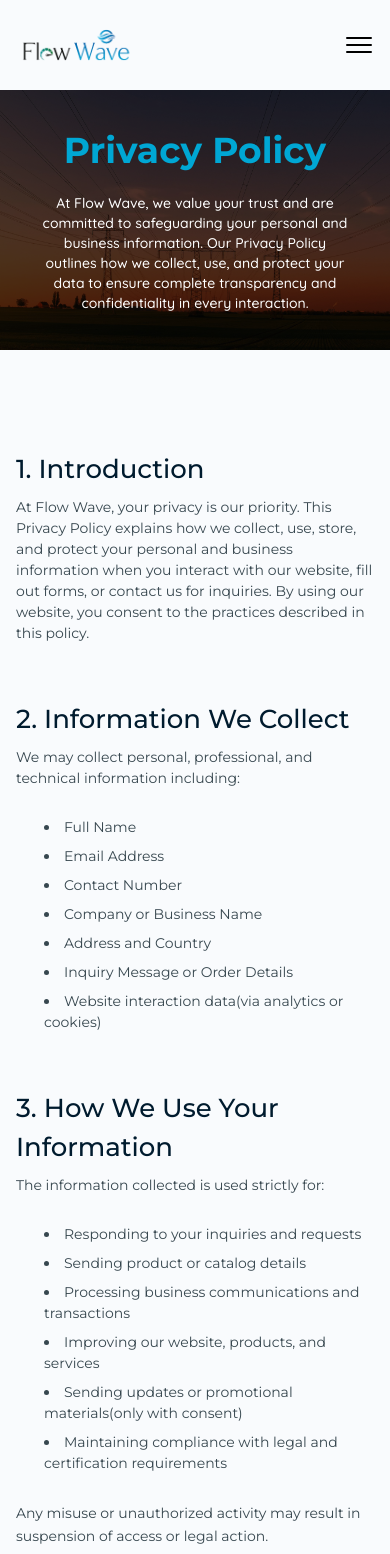
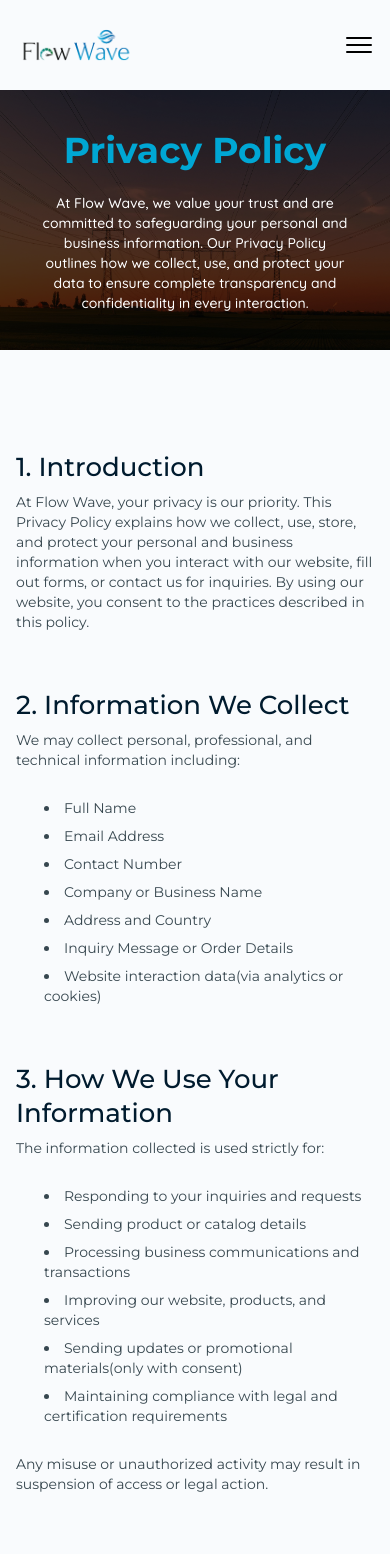
Before and after one commit to vayusprint/Flow_Wave, a React (Vite) app: page /privacy-policy in a window 390 px wide. Shown: the top 1554 px of the page. Built offline with nearby package versions, Linux system fonts and the light colour scheme.

Commit message:
T&C responsive fix

```diff
--- a/src/components/SectionBlock.jsx
+++ b/src/components/SectionBlock.jsx
@@ -4,17 +4,17 @@
     return (
         <div className="flex flex-col gap-8">
 
-            <h2 className="font-medium font-montserrat text-40 text-primaryHeading">{title}</h2>
+            <h2 className="font-medium font-montserrat text-40 leading-40 text-primaryHeading">{title}</h2>
 
 
             <div className="flex flex-col gap-28">
                 {description && (
-                    <p className="font-montserrat font-normal text-20 text-bodytext">{description}</p>
+                    <p className="font-montserrat font-normal text-20 leading-20 text-bodytext">{description}</p>
                 )}
 
 
                 {list && list.length > 0 && (
-                    <ul className="list-disc list-inside space-y-8 font-montserrat font-normal text-20 text-bodytext pl-28">
+                    <ul className="list-disc list-inside space-y-8 font-montserrat font-normal text-20 leading-20 text-bodytext pl-28">
                         {list.map((item, index) => (
                             <li key={index}>{item}</li>
                         ))}
@@ -23,7 +23,7 @@
 
 
                 {extraText && (
-                    <p className="font-montserrat font-normal text-20 text-bodytext leading-relaxed">{extraText}</p>
+                    <p className="font-montserrat font-normal text-20 leading-20 text-bodytext">{extraText}</p>
                 )}
             </div>
         </div>
--- a/src/pages/Terms&Condition.jsx
+++ b/src/pages/Terms&Condition.jsx
@@ -9,7 +9,7 @@
     <>
       <SubHeaderSection SubheadingTitle={'Terms & Conditions'} SubheadingDesc={'Welcome to Flow Wave. Please read our Terms & Conditions carefully to understand the rules, responsibilities, and policies that govern your use of our website and business services. By continuing to browse or interact with Flow Wave, you agree to abide by these terms.'} alt={'termsAnd_condition_subheading_image'} width={'1200px'} src={TermAndConditionImage} />
       <Container>
-        <div className='flex flex-col gap-56 pt-100'>
+        <div className='flex flex-col 600px:gap-52 gap-28 600px:pt-100 pt-40 '>
 
           {/* ------------------------ 1. Introduction ------------------------------------*/}
           <SectionBlock
```
